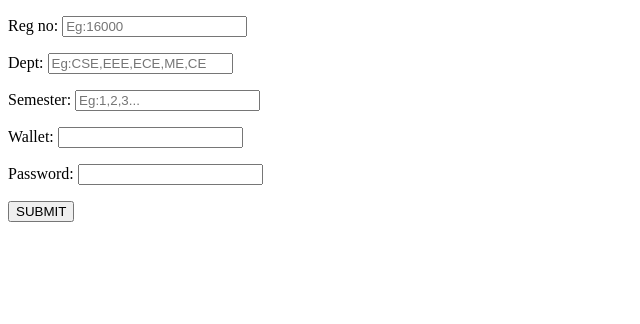
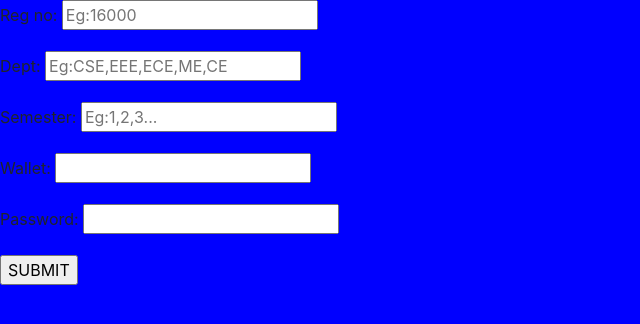
Before and after one commit to kiranbenny/CET_market, a Django app: page /create/ in a window 1280 px wide. Shown: the top 324 px of the page, without its empty margins (0-640 px from the left). Run offline with Django 3.2, Linux system fonts and the light colour scheme; some libraries are stand-ins or nearby versions.

Commit message:
new changes

```diff
--- /dev/null
+++ b/src/static/style.css
@@ -0,0 +1,3 @@
+body{
+	background-color: blue;
+}
--- a/src/templates/base.html
+++ b/src/templates/base.html
@@ -2,6 +2,9 @@
 <html>
  <head>
 	<title>{% block title %}  {% endblock %}</title>
+	<link rel="stylesheet" href="https://stackpath.bootstrapcdn.com/bootstrap/4.3.1/css/bootstrap.min.css" integrity="sha384-ggOyR0iXCbMQv3Xipma34MD+dH/1fQ784/j6cY/iJTQUOhcWr7x9JvoRxT2MZw1T" crossorigin="anonymous">
+	{% load static %}
+	<link rel="stylesheet" type="text/css" href="{% static 'style.css' %}">
  </head>
  <body>
 	{% block body %}
```
Also changed, not shown: src/db.sqlite3.
